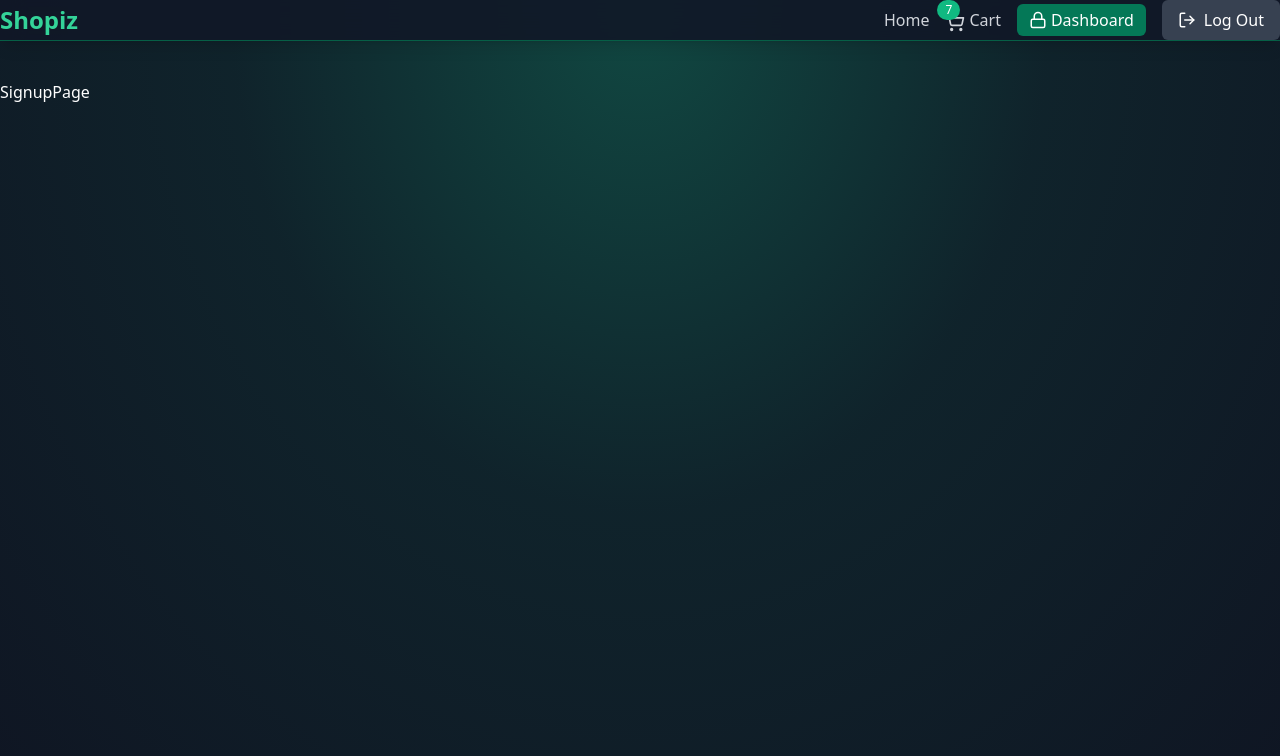
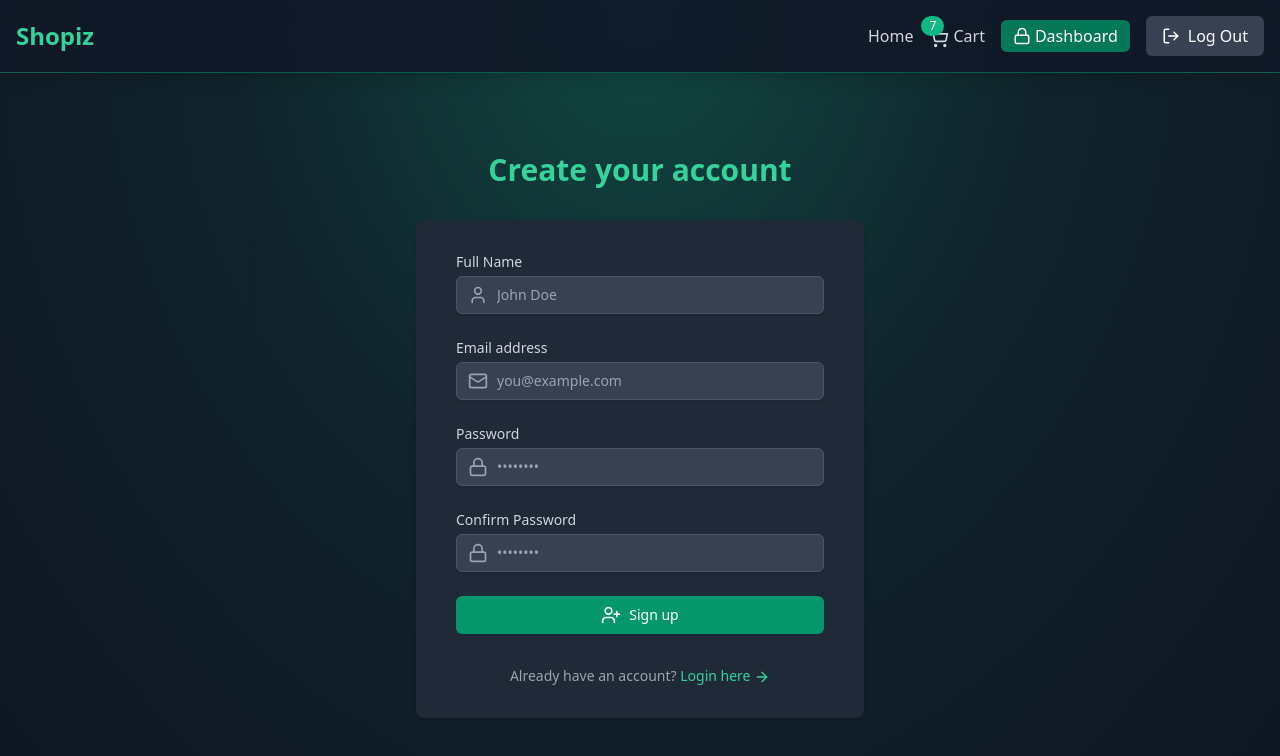
Before and after one commit to Vighnesh-code/Shopiz, a React (Vite) app in the folder frontend/: page /signup in a window 1280 px wide. Shown: the top 756 px of the page. Built offline with nearby package versions, Linux system fonts and the light colour scheme.

Commit message:
Created Signup Page

```diff
--- a/frontend/src/components/Navbar.jsx
+++ b/frontend/src/components/Navbar.jsx
@@ -12,7 +12,7 @@
 
   return (
     <header className="fixed top-0 left-0 w-full bg-gray-900 bg-opacity-90 backdrop-blur-md shadow-lg z-40 transition-all duration-300 border-b border-emerald-800">
-      <div className="flex flex-wrap justify-between items-center">
+      <div className="flex flex-wrap justify-between items-center p-4">
         <Link
           to="/"
           className="text-2xl font-bold text-emerald-400 items-center space-x-2 flex"
--- a/frontend/src/pages/SignupPage.jsx
+++ b/frontend/src/pages/SignupPage.jsx
@@ -1,7 +1,191 @@
-import React from "react";
+import { motion } from "framer-motion";
+import { UserPlus, Mail, Lock, User, ArrowRight, Loader } from "lucide-react";
+import { useState } from "react";
+import { Link } from "react-router-dom";
 
 const SignupPage = () => {
-  return <div>SignupPage</div>;
+  const [formData, setFormData] = useState({
+    name: "",
+    email: "",
+    password: "",
+    confirmPassword: "",
+  });
+
+  const loading = false;
+
+  function handleSubmit(e) {
+    e.preventDefault();
+    return console.log("Submitting the form response");
+  }
+
+  return (
+    <div className="flex flex-col justify-center py-12 sm:px-6 lg:px-8">
+      <motion.div
+        className="sm:mx-auto sm:w-full sm:max-w-md"
+        initial={{ opacity: 0, y: -20 }}
+        animate={{ opacity: 1, y: 0 }}
+        transition={{ duration: 0.8 }}
+      >
+        <h2 className="mt-6 text-center text-3xl font-extrabold text-emerald-400">
+          Create your account
+        </h2>
+      </motion.div>
+
+      <motion.div
+        className="mt-8 sm:mx-auto sm:w-full sm:max-w-md"
+        initial={{ opacity: 0, y: 20 }}
+        animate={{ opacity: 1, y: 0 }}
+        transition={{ duration: 0.8, delay: 0.2 }}
+      >
+        <div className="bg-gray-800 py-8 px-4 shadow sm:rounded-lg sm:px-10">
+          <form onSubmit={handleSubmit} className="space-y-6">
+            <div>
+              <label
+                htmlFor="name"
+                className="block text-sm font-medium text-gray-300"
+              >
+                Full Name
+              </label>
+              <div className="mt-1 relative rounded-md shadow-sm">
+                <div className="absolute inset-y-0 left-0 pl-3 flex items-center pointer-events-none">
+                  <User className="h-5 w-5 text-gray-400" aria-hidden="true" />
+                </div>
+                <input
+                  id="name"
+                  type="text"
+                  required
+                  value={formData.name}
+                  onChange={(e) =>
+                    setFormData({ ...formData, name: e.target.value })
+                  }
+                  className="block w-full px-3 py-2 pl-10 bg-gray-700 border border-gray-600 rounded-md shadow-sm
+									 placeholder-gray-400 focus:outline-none focus:ring-emerald-500 focus:border-emerald-500 sm:text-sm"
+                  placeholder="John Doe"
+                />
+              </div>
+            </div>
+
+            <div>
+              <label
+                htmlFor="email"
+                className="block text-sm font-medium text-gray-300"
+              >
+                Email address
+              </label>
+              <div className="mt-1 relative rounded-md shadow-sm">
+                <div className="absolute inset-y-0 left-0 pl-3 flex items-center pointer-events-none">
+                  <Mail className="h-5 w-5 text-gray-400" aria-hidden="true" />
+                </div>
+                <input
+                  id="email"
+                  type="email"
+                  required
+                  value={formData.email}
+                  onChange={(e) =>
+                    setFormData({ ...formData, email: e.target.value })
+                  }
+                  className=" block w-full px-3 py-2 pl-10 bg-gray-700 border border-gray-600
+									rounded-md shadow-sm
+									 placeholder-gray-400 focus:outline-none focus:ring-emerald-500
+									 focus:border-emerald-500 sm:text-sm"
+                  placeholder="you@example.com"
+                />
+              </div>
+            </div>
+
+            <div>
+              <label
+                htmlFor="password"
+                className="block text-sm font-medium text-gray-300"
+              >
+                Password
+              </label>
+              <div className="mt-1 relative rounded-md shadow-sm">
+                <div className="absolute inset-y-0 left-0 pl-3 flex items-center pointer-events-none">
+                  <Lock className="h-5 w-5 text-gray-400" aria-hidden="true" />
+                </div>
+                <input
+                  id="password"
+                  type="password"
+                  required
+                  value={formData.password}
+                  onChange={(e) =>
+                    setFormData({ ...formData, password: e.target.value })
+                  }
+                  className=" block w-full px-3 py-2 pl-10 bg-gray-700 border border-gray-600
+									rounded-md shadow-sm placeholder-gray-400 focus:outline-none focus:ring-emerald-500 focus:border-emerald-500 sm:text-sm"
+                  placeholder="••••••••"
+                />
+              </div>
+            </div>
+
+            <div>
+              <label
+                htmlFor="confirmPassword"
+                className="block text-sm font-medium text-gray-300"
+              >
+                Confirm Password
+              </label>
+              <div className="mt-1 relative rounded-md shadow-sm">
+                <div className="absolute inset-y-0 left-0 pl-3 flex items-center pointer-events-none">
+                  <Lock className="h-5 w-5 text-gray-400" aria-hidden="true" />
+                </div>
+                <input
+                  id="confirmPassword"
+                  type="password"
+                  required
+                  value={formData.confirmPassword}
+                  onChange={(e) =>
+                    setFormData({
+                      ...formData,
+                      confirmPassword: e.target.value,
+                    })
+                  }
+                  className=" block w-full px-3 py-2 pl-10 bg-gray-700 border
+									 border-gray-600 rounded-md shadow-sm placeholder-gray-400 focus:outline-none focus:ring-emerald-500 focus:border-emerald-500 sm:text-sm"
+                  placeholder="••••••••"
+                />
+              </div>
+            </div>
+
+            <button
+              type="submit"
+              className="w-full flex justify-center py-2 px-4 border border-transparent
+							rounded-md shadow-sm text-sm font-medium text-white bg-emerald-600
+							 hover:bg-emerald-700 focus:outline-none focus:ring-2 focus:ring-offset-2
+							  focus:ring-emerald-500 transition duration-150 ease-in-out disabled:opacity-50"
+              disabled={loading}
+            >
+              {loading ? (
+                <>
+                  <Loader
+                    className="mr-2 h-5 w-5 animate-spin"
+                    aria-hidden="true"
+                  />
+                  Loading...
+                </>
+              ) : (
+                <>
+                  <UserPlus className="mr-2 h-5 w-5" aria-hidden="true" />
+                  Sign up
+                </>
+              )}
+            </button>
+          </form>
+
+          <p className="mt-8 text-center text-sm text-gray-400">
+            Already have an account?{" "}
+            <Link
+              to="/login"
+              className="font-medium text-emerald-400 hover:text-emerald-300"
+            >
+              Login here <ArrowRight className="inline h-4 w-4" />
+            </Link>
+          </p>
+        </div>
+      </motion.div>
+    </div>
+  );
 };
 
 export default SignupPage;
```
